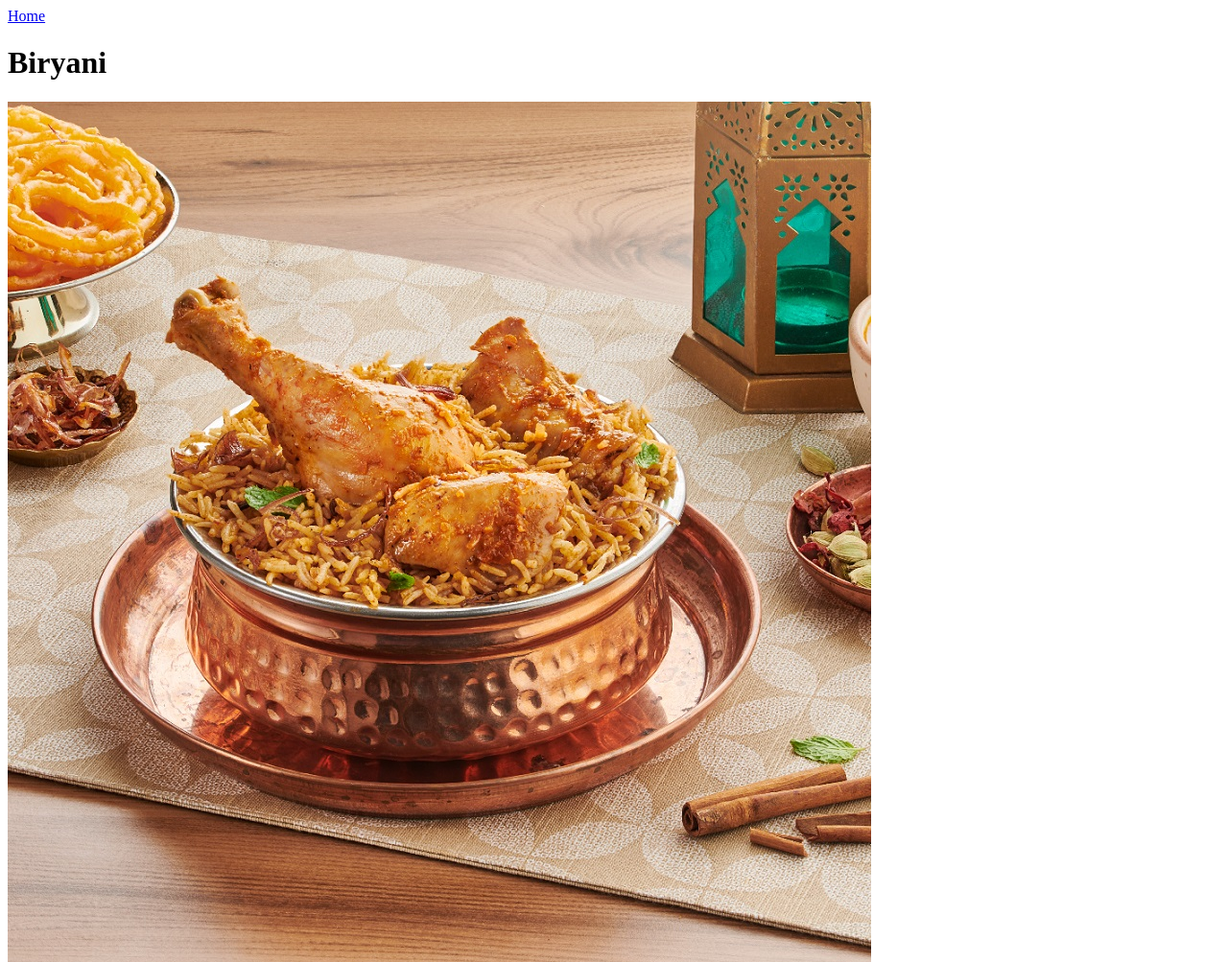
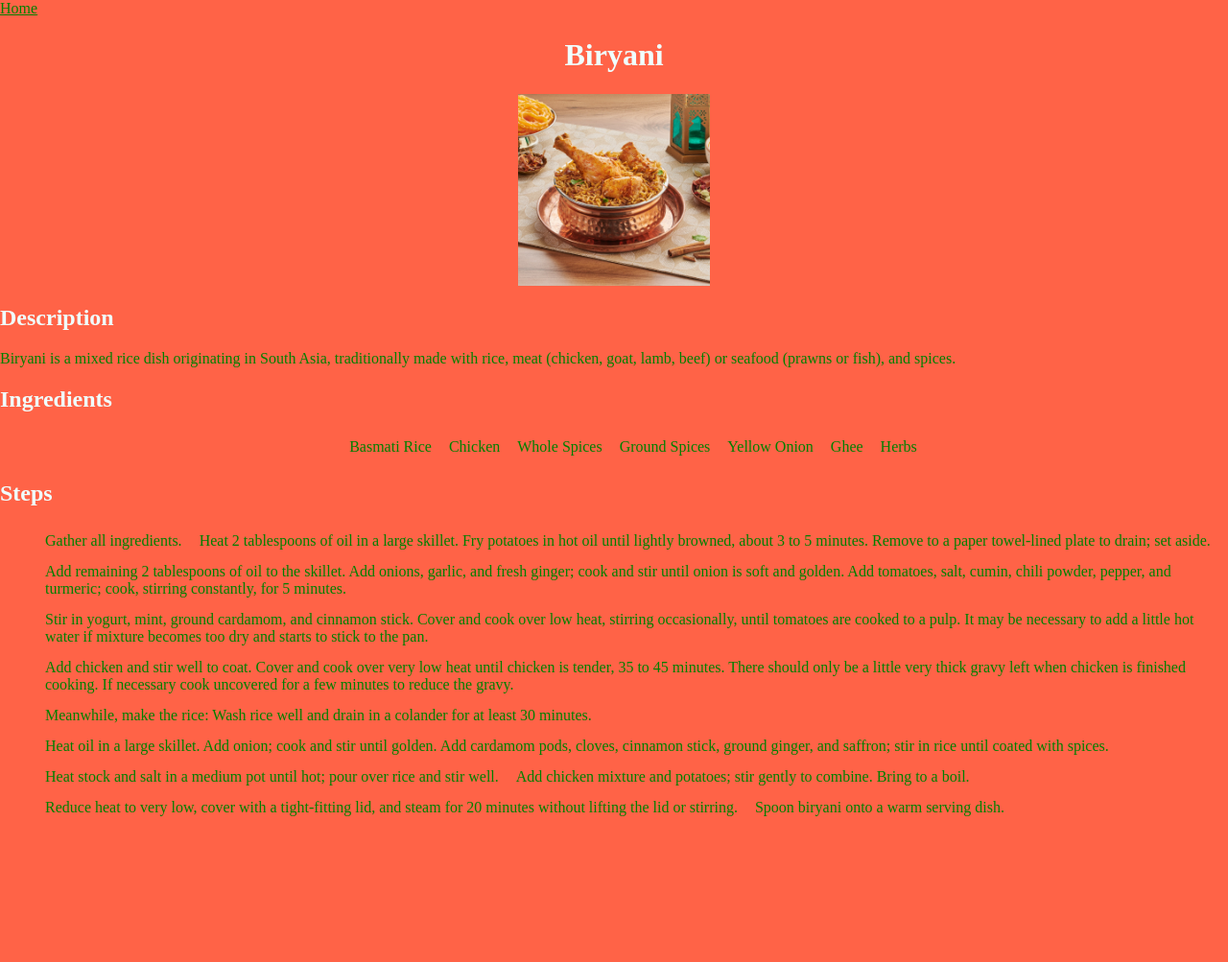
Before and after one commit to RaghavSaptam/odin-recipes, a plain HTML site: page recipes/biryani.html in a window 1280 px wide. Shown: the top 1003 px of the page at 96% size. After the commit the page ends 874 px from the top, so only its background shows below. Drawn offline with Linux system fonts and the light colour scheme.

Commit message:
Recipes V2

```diff
--- a/recipes/biryani.html
+++ b/recipes/biryani.html
@@ -5,6 +5,7 @@
     <meta charset="UTF-8">
     <meta name="viewport" content="width=device-width, initial-scale=1.0">
     <title>Document</title>
+    <link rel="stylesheet" href="../styles.css">
 </head>
 <body>
     <h1>Biryani</h1>
--- /dev/null
+++ b/styles.css
@@ -0,0 +1,41 @@
+body{
+    padding: 0;
+    margin: 0;
+    box-sizing: border-box;
+    background-color: tomato;
+}
+
+h1{
+    color: azure;
+    text-align: center;
+}
+
+ul{
+    text-align: center;
+}
+
+li{
+    color: green;
+    padding: 5px;
+    display: inline-block;
+    margin: 2px;
+}
+
+a{
+    color: green;
+}
+
+img{
+    height: 200px;
+    width: auto;
+    display: block;
+    margin: 0 auto;
+}
+
+h2{
+    color: azure;
+}
+
+p{
+    color: green;
+}
```
Also changed, not shown: index.html (+1 -0 lines), recipes/gazar-halwa.html (+1 -0 lines), recipes/rasgulla.html (+1 -0 lines).
